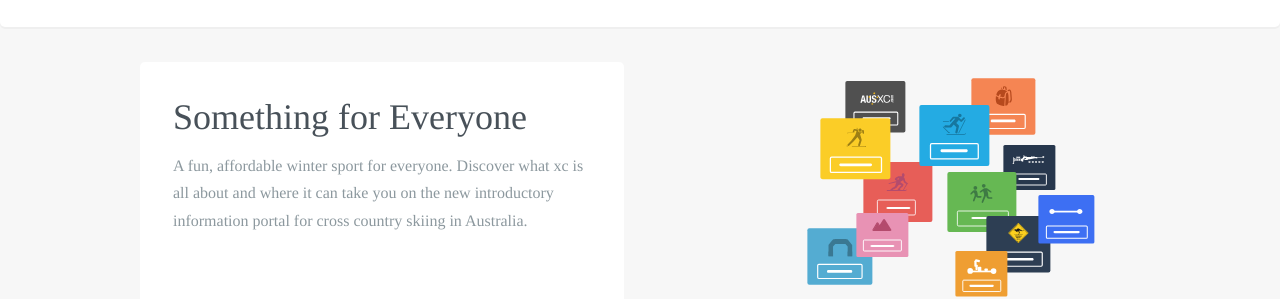
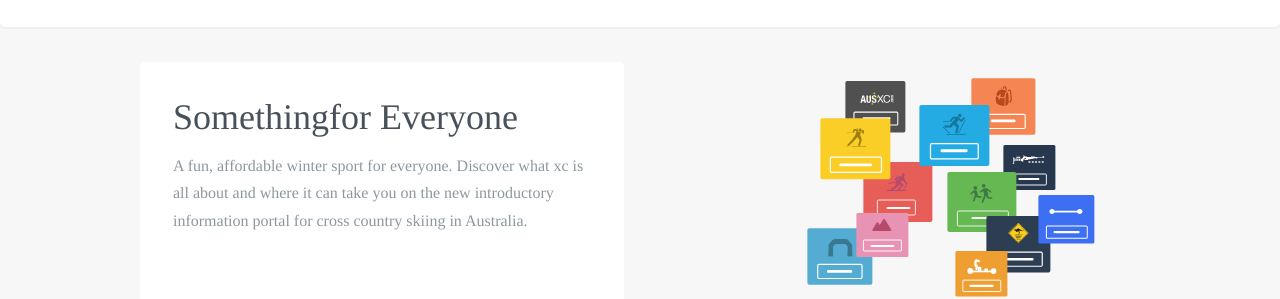
Before and after one commit to robcatto/robcatto.github.io, a Jekyll site: the page index.html, which Jekyll copies as it is, in a window 1280 px wide and 900 px high, scrolled down 930 px. Shown: the part 163-462 px from the top of the window. Built offline with Jekyll 4.4.1, drawn with Linux system fonts in a browser that asks for light colours; some web fonts are replaced; Markdown is read by kramdown in place of the engine named in the settings.

Commit message:
Update index.html

```diff
--- a/index.html
+++ b/index.html
@@ -168,7 +168,7 @@
                                                 max-height: 300px;
                                                 z-index: 9001">
 
-                                                <h2 class="welcome__card">Something for Everyone</h1>
+                                                <h1 class="welcome__card">Somethingfor Everyone</h1>
                                                 <p class="welcome__card--p">A fun, affordable winter sport for everyone.  Discover what xc is all about and where it can take you on the new introductory information portal for cross country skiing in Australia.</p>
 
 
```
